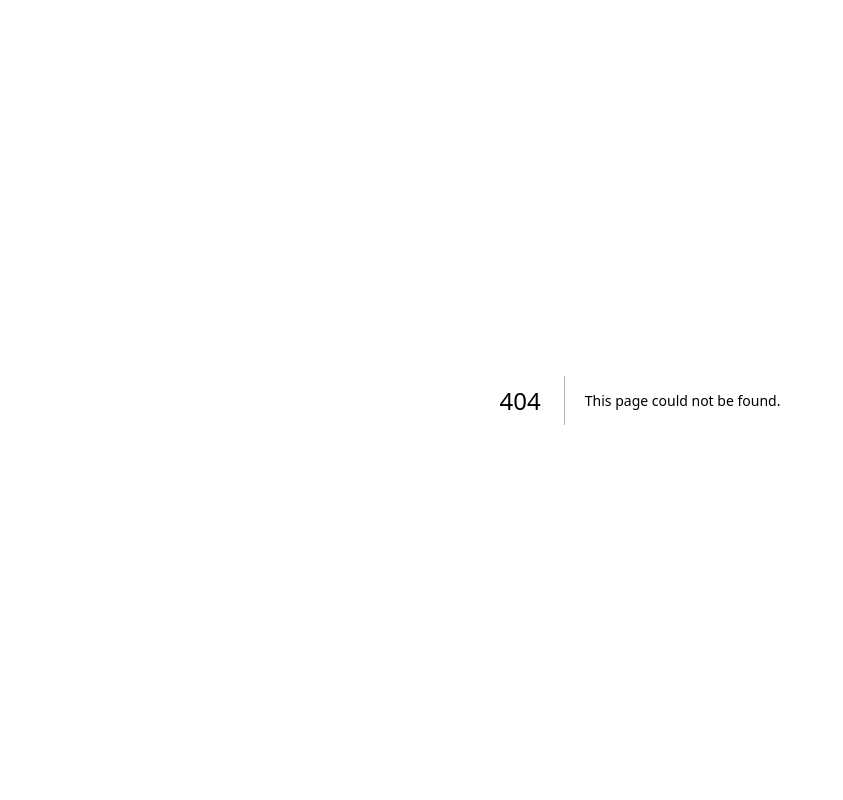
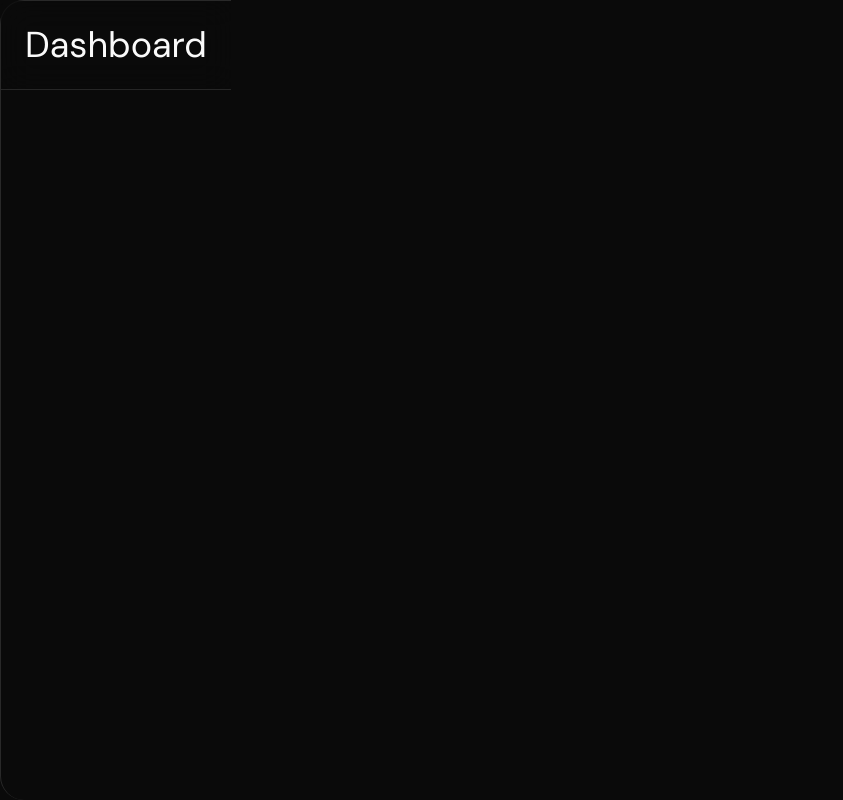
Before and after one commit to anishsoni29/SynchroSphere, a Next.js app: page /dashboard in a window 1280 px wide. Before the commit this address had no page. Shown: the whole page, without its empty margins (0-843 px from the left). Built offline with nearby package versions, Linux system fonts and the light colour scheme.

Commit message:
rendered the dashboard page

```diff
--- /dev/null
+++ b/src/app/(main)/(pages)/dashboard/page.tsx
@@ -0,0 +1,13 @@
+import React from "react";
+
+const DashboardPage = () => {
+  return (
+    <div className="flex flex-col gap-4 relative">
+      <h1 className="text-4xl sticky-top-0 z-[10] p-6 bg-background/50 backdrop-blur-lg flex items-center border-b">
+        Dashboard
+      </h1>
+    </div>
+  );
+};
+
+export default DashboardPage;
```
